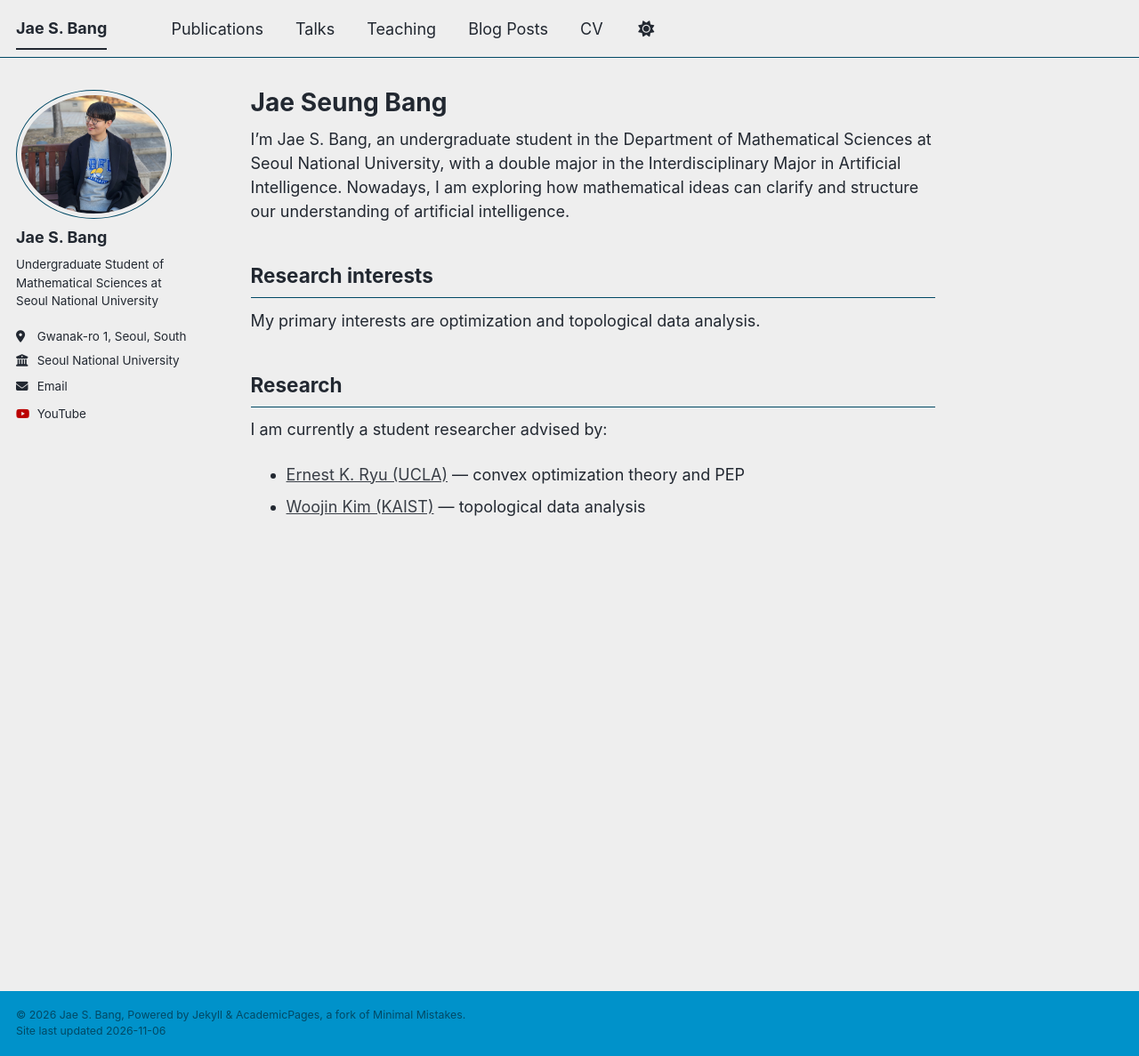
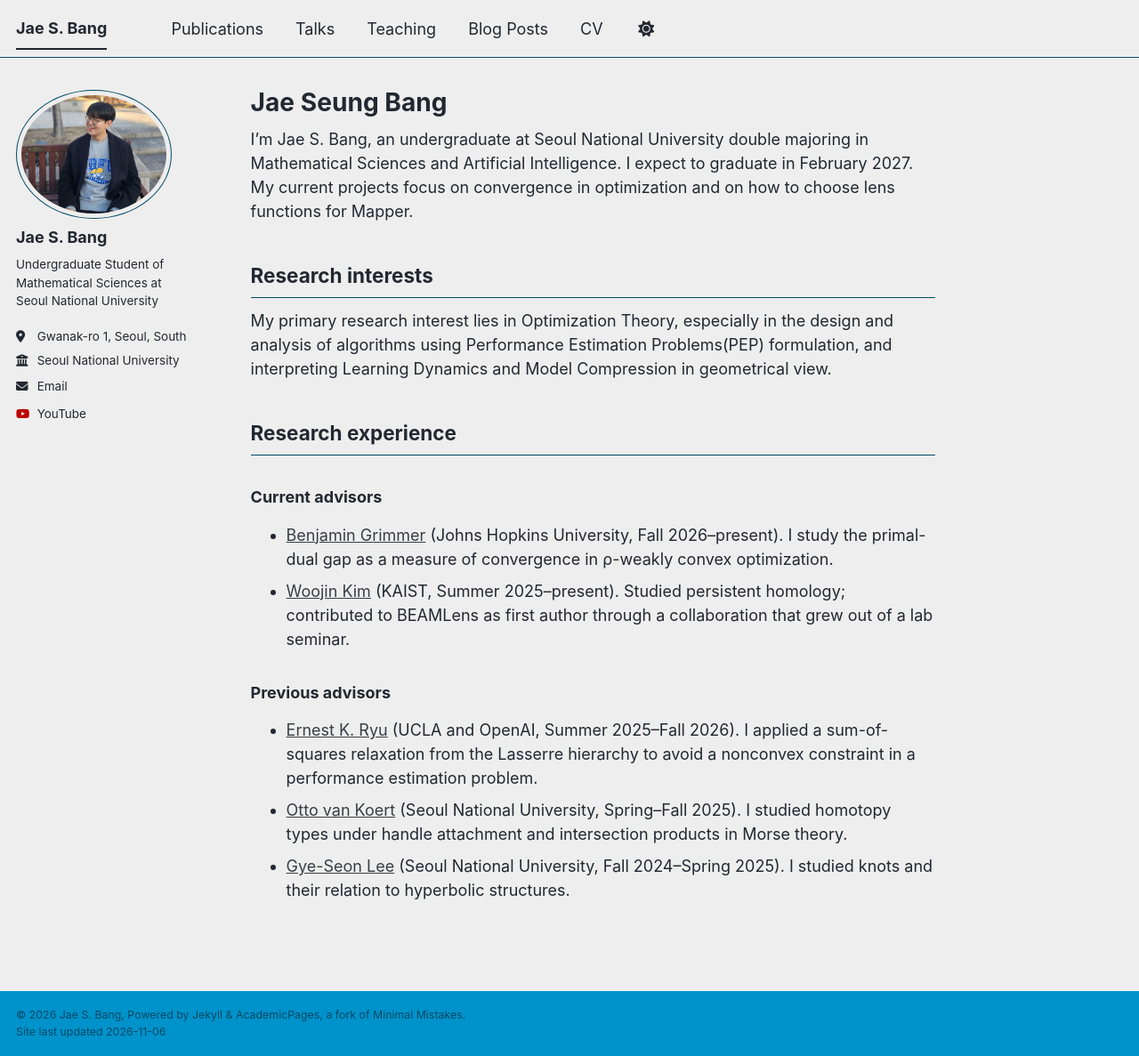
Before and after one commit to jae-s-bang/jae-s-bang.github.io, a Jekyll site: the page built from _pages/about.md, in a window 1280 px wide and 1187 px high. Shown: the whole window at 89% size. Built offline with Jekyll 4.4.1, drawn with Linux system fonts in a browser that asks for light colours; a script bundle is joined from its source files by our own code; library files that are not in the unit come from our copies.

Commit message:
Update research profile and add a dedicated BEAMLens manuscript page

```diff
--- a/_config.yml
+++ b/_config.yml
@@ -84,6 +84,8 @@ author:
 
 # Publication Category - The following the list of publication categories and their headings
 publication_category:
+  in-preparation:
+    title: 'In preparation'
   books:
     title: 'Books'
   manuscripts:
--- a/_includes/archive-single.html
+++ b/_includes/archive-single.html
@@ -41,13 +41,15 @@
         {% if post.collection == 'teaching' %}
           <p> {{ post.type }}, <i>{{ post.venue }}</i>, {{ post.date | default: "1900-01-01" | date: "%Y" }} </p>
         {% elsif post.collection == 'publications' %}
-          <p>Published in <i>{{ post.venue }}</i>, {{ post.date | default: "1900-01-01" | date: "%Y" }} </p>
+          {% unless post.category == 'in-preparation' %}
+            <p>Published in <i>{{ post.venue }}</i>, {{ post.date | default: "1900-01-01" | date: "%Y" }} </p>
+          {% endunless %}
         {% elsif post.date %}
          <p class="page__date"><strong><i class="fa fa-fw fa-calendar" aria-hidden="true"></i> {{ site.data.ui-text[site.locale].date_label | default: "Published:" }}</strong> <time datetime="{{ post.date | default: "1900-01-01" | date_to_xmlschema }}">{{ post.date | default: "1900-01-01" | date: "%B %d, %Y" }}</time></p>
         {% endif %}
 
     {% if post.excerpt and site.read_more != 'enabled' %}
-    <p class="archive__item-excerpt" itemprop="description">{{ post.excerpt | markdownify }}</p>
+    <div class="archive__item-excerpt" itemprop="description">{{ post.excerpt | markdownify }}</div>
     {% elsif post.excerpt and site.read_more == 'enabled' %}
     <p class="archive__item-excerpt" itemprop="description"><p>{{ post.excerpt | markdownify | remove: '<p>' | remove: '</p>' }}<strong><a href="{{ base_path }}{{ post.url }}" rel="permalink"> Read more</a></strong></p></p>
     {% endif %}
--- a/_pages/about.md
+++ b/_pages/about.md
@@ -7,14 +7,21 @@ redirect_from:
   - /about.html
 ---
 
-I’m Jae S. Bang, an undergraduate student in the Department of Mathematical Sciences at Seoul National University, with a double major in the Interdisciplinary Major in Artificial Intelligence. Nowadays, I am exploring how mathematical ideas can clarify and structure our understanding of artificial intelligence.
+I’m Jae S. Bang, an undergraduate at Seoul National University double majoring in Mathematical Sciences and Artificial Intelligence. I expect to graduate in February 2027. My current projects focus on convergence in optimization and on how to choose lens functions for Mapper.
 
 Research interests
 -----
-My primary interests are optimization and topological data analysis.
+My primary research interest lies in Optimization Theory, especially in the design and analysis of algorithms using Performance Estimation Problems(PEP) formulation, and interpreting Learning Dynamics and Model Compression in geometrical view.
 
-Research
+Research experience
 -----
-I am currently a student researcher advised by:
-- [Ernest K. Ryu (UCLA)](https://ernestryu.com/) — convex optimization theory and PEP
-- [Woojin Kim (KAIST)](https://wj-kim.com/) — topological data analysis
+### Current advisors
+
+- [Benjamin Grimmer](https://www.ams.jhu.edu/~grimmer/) (Johns Hopkins University, Fall 2026–present). I study the primal-dual gap as a measure of convergence in ρ-weakly convex optimization.
+- [Woojin Kim](https://wj-kim.com/) (KAIST, Summer 2025–present). Studied persistent homology; contributed to BEAMLens as first author through a collaboration that grew out of a lab seminar.
+
+### Previous advisors
+
+- [Ernest K. Ryu](https://ernestryu.com/) (UCLA and OpenAI, Summer 2025–Fall 2026). I applied a sum-of-squares relaxation from the Lasserre hierarchy to avoid a nonconvex constraint in a performance estimation problem.
+- [Otto van Koert](https://www.math.snu.ac.kr/~okoert/) (Seoul National University, Spring–Fall 2025). I studied homotopy types under handle attachment and intersection products in Morse theory.
+- [Gye-Seon Lee](https://www.math.snu.ac.kr/~gyeseonlee/) (Seoul National University, Fall 2024–Spring 2025). I studied knots and their relation to hyperbolic structures.
--- a/_pages/publications.html
+++ b/_pages/publications.html
@@ -10,11 +10,6 @@ author_profile: true
 {% endif %}
 
 {% include base_path %}
-
-<h2>In preparation</h2>
-<ul>
-  <li>Manuscript in preparation (topological data analysis, mapper).</li>
-</ul>
 
 <!-- New style rendering if publication categories are defined -->
 {% if site.publication_category %}
```
Also changed, not shown: _publications/beamlens.md (added, +22 -0 lines).
